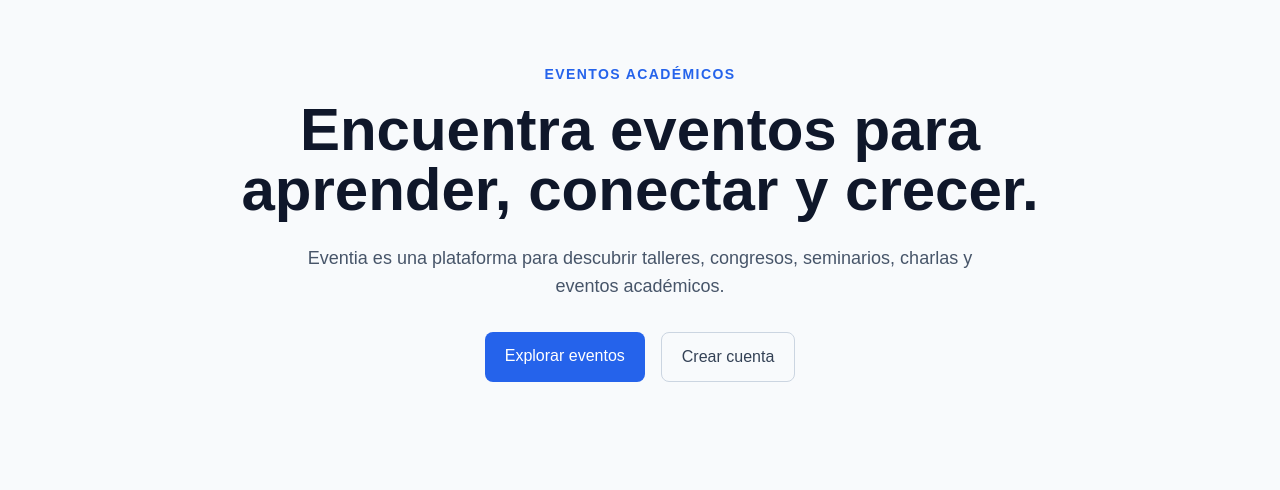
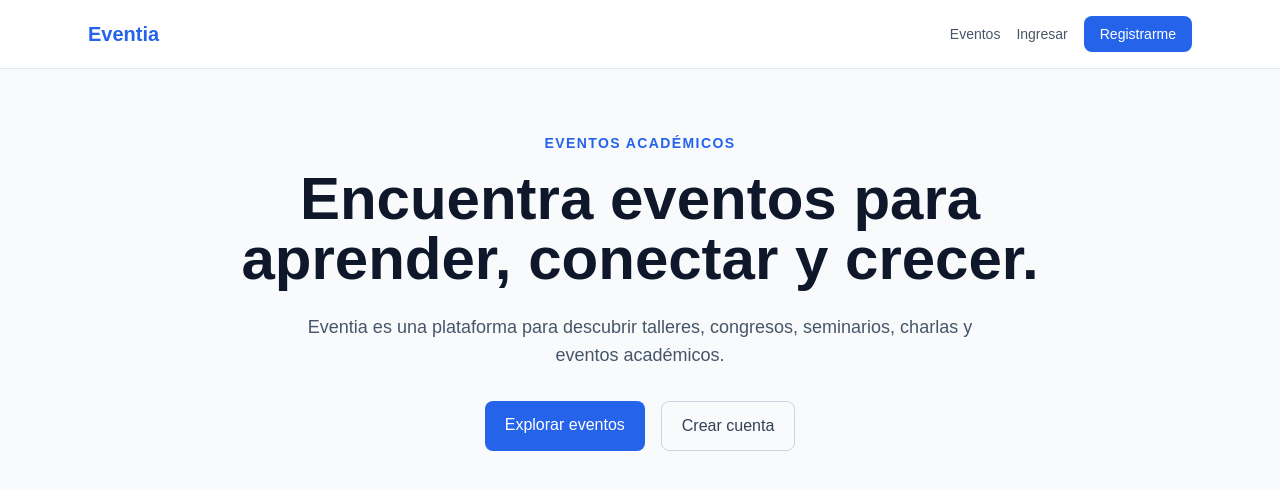
Before and after one commit to dmrc19212004-cloud/eventia, a Next.js app: page / in a window 1280 px wide. Shown: the top 490 px of the page. Built offline with nearby package versions, Linux system fonts and the light colour scheme.

Commit message:
feat: agregar navbar global reutilizable

```diff
--- a/app/layout.tsx
+++ b/app/layout.tsx
@@ -1,21 +1,10 @@
 import type { Metadata } from "next";
-import localFont from "next/font/local";
 import "./globals.css";
-
-const geistSans = localFont({
-  src: "./fonts/GeistVF.woff",
-  variable: "--font-geist-sans",
-  weight: "100 900",
-});
-const geistMono = localFont({
-  src: "./fonts/GeistMonoVF.woff",
-  variable: "--font-geist-mono",
-  weight: "100 900",
-});
+import Navbar from "@/components/Navbar";
 
 export const metadata: Metadata = {
-  title: "Create Next App",
-  description: "Generated by create next app",
+  title: "Eventia",
+  description: "Plataforma de eventos académicos",
 };
 
 export default function RootLayout({
@@ -24,10 +13,9 @@
   children: React.ReactNode;
 }>) {
   return (
-    <html lang="en">
-      <body
-        className={`${geistSans.variable} ${geistMono.variable} antialiased`}
-      >
+    <html lang="es">
+      <body>
+        <Navbar />
         {children}
       </body>
     </html>
--- /dev/null
+++ b/components/Navbar.tsx
@@ -0,0 +1,36 @@
+import Link from "next/link";
+
+export default function Navbar() {
+  return (
+    <header className="border-b border-slate-200 bg-white">
+      <nav className="mx-auto flex max-w-6xl items-center justify-between px-6 py-4">
+        <Link href="/" className="text-xl font-bold text-blue-600">
+          Eventia
+        </Link>
+
+        <div className="flex items-center gap-4 text-sm font-medium">
+          <Link
+            href="/eventos"
+            className="text-slate-600 transition hover:text-blue-600"
+          >
+            Eventos
+          </Link>
+
+          <Link
+            href="/login"
+            className="text-slate-600 transition hover:text-blue-600"
+          >
+            Ingresar
+          </Link>
+
+          <Link
+            href="/register"
+            className="rounded-lg bg-blue-600 px-4 py-2 text-white transition hover:bg-blue-700"
+          >
+            Registrarme
+          </Link>
+        </div>
+      </nav>
+    </header>
+  );
+}
```
